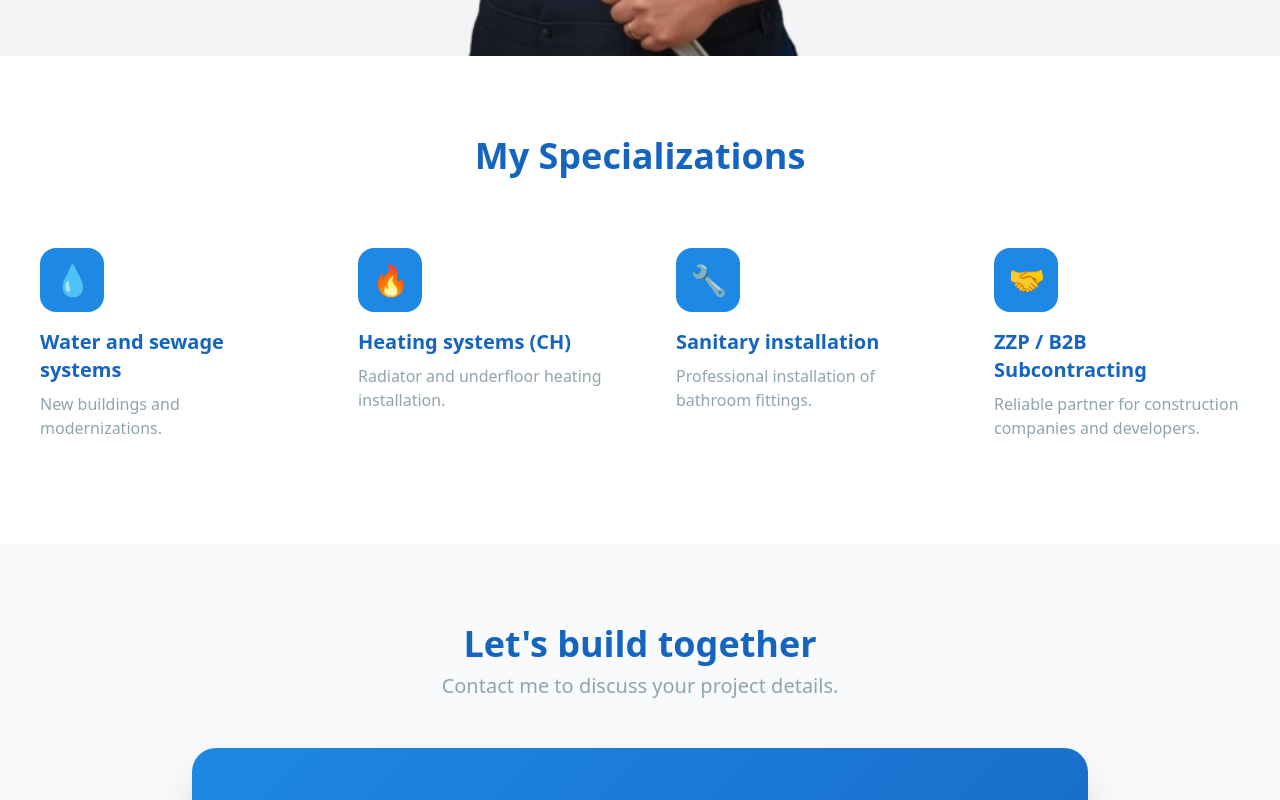
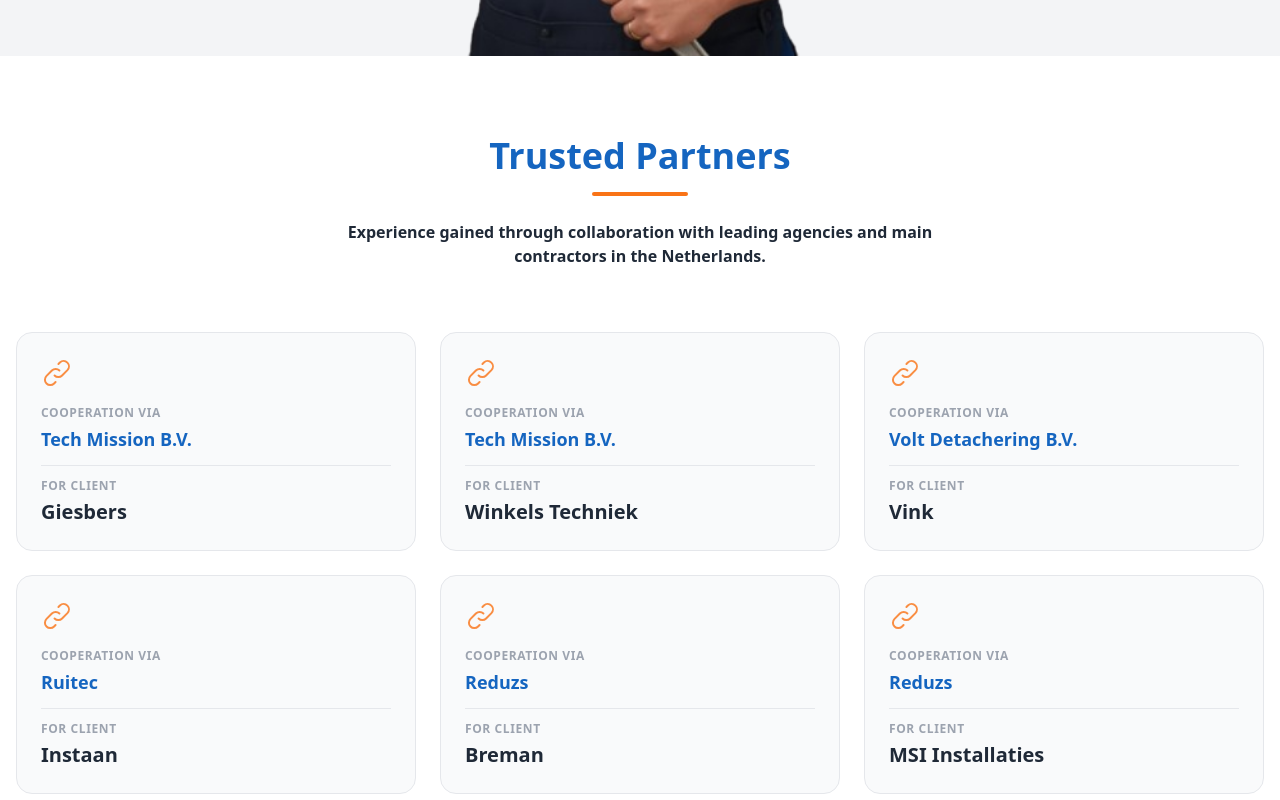
Before and after one commit to DavkoWeb-Studio/tom-buko-construction, a React (Vite) app: page / in a window 1280 px wide. Shown: the part 1840-2640 px from the top of the page. Built offline with nearby package versions, Linux system fonts and the light colour scheme.

Commit message:
dodawanie formularza

```diff
--- a/src/App.jsx
+++ b/src/App.jsx
@@ -1,5 +1,6 @@
 import Navbar from "./components/Navbar";
 import Hero from "./components/Hero";
+import Together from "./components/Together";
 import StatsCounter from "./components/StatsCounter";
 import About from "./components/About";
 import Services from "./components/Services";
@@ -13,6 +14,7 @@
       <Hero />
       <StatsCounter />
       <About />
+      <Together />
       <Services />
       <Contact />
       <Footer />
--- a/src/components/Contact.jsx
+++ b/src/components/Contact.jsx
@@ -10,7 +10,7 @@
       <div className="container mx-auto px-4">
         <div className="text-center mb-12">
           <h2 className="text-4xl font-bold text-blueDark">{t('contact_title')}</h2>
-          <p className="text-xl text-grayMedium mt-2">{t('contact_subtitle')}</p>
+          <h3 className="text-xl text-grayMedium mt-2">{t('contact_subtitle')}</h3>
         </div>
 
         <div className="max-w-4xl mx-auto grid md:grid-cols-2 gap-8 bg-gradient-hydraulic text-white p-8 md:p-12 rounded-3xl shadow-2xl">
--- /dev/null
+++ b/src/components/Together.jsx
@@ -0,0 +1,75 @@
+// src/components/Together.jsx
+import React from "react";
+import { useTranslation } from "react-i18next";
+
+const collaborations = [
+  { intermediary: "Tech Mission B.V.", client: "Giesbers" },
+  { intermediary: "Tech Mission B.V.", client: "Winkels Techniek" },
+  { intermediary: "Volt Detachering B.V.", client: "Vink" },
+  { intermediary: "Ruitec", client: "Instaan" },
+  { intermediary: "Reduzs", client: "Breman" },
+  { intermediary: "Reduzs", client: "MSI Installaties" },
+  { intermediary: "Verdo Werk", client: "I.C.D Installaties" },
+];
+
+export default function Together() {
+  const { t } = useTranslation();
+
+  return (
+    <section id="wspolpraca" className="py-20 bg-white">
+      <div className="container mx-auto px-4">
+
+        {/* Nagłówek sekcji */}
+        <div className="text-center mb-16">
+          <h2 className="text-3xl md:text-4xl font-bold text-blueDark mb-4 font-heading">
+            {t('together_title')}
+          </h2>
+          <div className="w-24 h-1 bg-orange-500 mx-auto rounded mb-6"></div>
+
+          {/* Tekst wprowadzający  - TERAZ Z TŁUMACZENIEM  */}
+         <h3 className="text-gray-800 font-bold max-w-2xl mx-auto">
+  {t('together_intro')}
+</h3>
+        </div>
+
+        {/* Grid kart */}
+        <div className="grid grid-cols-1 md:grid-cols-2 lg:grid-cols-3 gap-6">
+          {collaborations.map((item, index) => (
+            <div
+              key={index}
+              className="group bg-gray-50 hover:bg-white rounded-xl p-6 border border-gray-200 hover:border-orange-500 hover:shadow-lg transition-all duration-300"
+            >
+              {/* Ikona połączenia */}
+              <div className="mb-4 text-orange-500 opacity-80 group-hover:opacity-100 group-hover:scale-110 transition-transform origin-left">
+                 <svg className="w-8 h-8" fill="none" stroke="currentColor" viewBox="0 0 24 24">
+                   <path strokeLinecap="round" strokeLinejoin="round" strokeWidth={1.5} d="M13.828 10.172a4 4 0 00-5.656 0l-4 4a4 4 0 105.656 5.656l1.102-1.101m-.758-4.899a4 4 0 005.656 0l4-4a4 4 0 00-5.656-5.656l-1.1 1.1" />
+                 </svg>
+              </div>
+
+              {/* Agencja / Pośrednik */}
+              <div className="mb-3">
+                <span className="text-xs font-semibold text-gray-400 uppercase tracking-wider block mb-1">
+                   {t('together_via')}
+                </span>
+                <h3 className="text-lg font-bold text-blueDark"> {/*POGRUBIONE ✅ */}
+                  {item.intermediary}
+                </h3>
+              </div>
+
+              {/* Klient docelowy */}
+              <div className="pt-3 border-t border-gray-200 group-hover:border-orange-100 transition-colors">
+                <span className="text-xs font-semibold text-gray-400 uppercase tracking-wider block mb-1">
+                  {item.client ? t('together_client') : t('together_direct')}
+                </span>
+                <h3 className="text-xl font-bold text-gray-800"> {/*POGRUBIONE ✅  */}
+                  {item.client || "-"}
+                </h3>
+              </div>
+            </div>
+          ))}
+        </div>
+
+      </div>
+    </section>
+  );
+}
--- a/src/components/translations.js
+++ b/src/components/translations.js
@@ -2,20 +2,20 @@
 export const resources = {
     pl: {
     translation: {
-      // Navbar
+      // --- Navbar ---
       nav_start: 'Start',
       nav_uslugi: 'Usługi',
       nav_o_mnie: 'O mnie',
       nav_wspolpraca: 'Współpraca',
       nav_kontakt: 'Kontakt',
 
-      // Hero Section
+      // --- Hero Section ---
       hero_motto: 'Płynne rozwiązania, solidne fundamenty.',
       hero_description: 'Specjalistyczne usługi hydrauliczne dla budownictwa i klientów indywidualnych w Holandii.',
       hero_cta_call: 'Zadzwoń po wycenę',
       hero_cta_check: 'Sprawdź specjalizacje',
 
-      // Services
+      // --- Services ---
       services_title: 'Moje Specjalizacje',
       service_1_title: 'Instalacje wodno-kanalizacyjne',
       service_1_desc: 'Nowe budynki i modernizacje.',
@@ -26,16 +26,16 @@
       service_4_title: 'Podwykonawstwo ZZP / B2B',
       service_4_desc: 'Niezawodny partner dla firm budowlanych i deweloperów.',
 
-      // About
+      // --- About ---
       about_greeting: 'Cześć, jestem',
-      about_name: 'Tomek',
+      about_name: `Tomek`,
       about_p1: 'Jako założyciel Tom-Buko Construction, osobiście gwarantuję najwyższą jakość usług hydraulicznych. Moje 5-letnie doświadczenie na rynku holenderskim to pewność precyzji, rzetelności i nowoczesnych rozwiązań.',
       about_p2: 'Jako samozatrudniony wykonawca (ZZP) specjalizuję się we współpracy B2B z firmami budowlanymi i deweloperami jako zaufany podwykonawca. Dostarczam terminowe i bezproblemowe instalacje, które stają się solidnym fundamentem każdej inwestycji.',
       about_cta: 'Porozmawiajmy o współpracy',
       about_badge_title: 'Twój Fachowiec',
       about_badge_subtitle: 'w Holandii',
 
-      // Stats Counter
+      // --- Stats Counter ---
       stats_title: 'Profesjonalne Podejście',
       stats_description: 'Współpracuję z firmami budowlanymi i instalacyjnymi, zapewniając najwyższą jakość usług hydraulicznych.',
       stats_1_value: '5',
@@ -47,7 +47,7 @@
       stats_4_value: '100',
       stats_4_label: 'Profesjonalizm',
 
-      // Experience
+      // --- Experience ---
       exp_title: 'Doświadczenie, które buduje zaufanie',
       exp_subtitle: 'Jakość poparta latami praktyki i zaufaniem partnerów biznesowych.',
       exp_stat1_value: '5',
@@ -59,7 +59,14 @@
       exp_stat4_value: '100%',
       exp_stat4_label: 'Terminowości',
 
-      // Contact
+      // --- Together (Współpraca) ---
+      together_title: 'Zaufali nam',
+      together_intro:'Doświadczenie zdobyte poprzez współpracę z wiodącymi biurami i głównymi wykonawcami w Holandii.',
+      together_via: 'Współpraca przez',
+      together_client: 'Dla klienta',
+      together_direct: 'Klient bezpośredni',
+
+      // --- Contact ---
       contact_title: 'Zacznijmy budować razem',
       contact_subtitle: 'Skontaktuj się, aby omówić szczegóły Twojego projektu.',
       contact_phone_label: 'Telefon',
@@ -68,14 +75,11 @@
       contact_area_value: 'Haga i okolice (projekty B2B / ZZP)',
       contact_form_name: 'Imię i nazwisko / Firma',
       contact_form_phone: 'Numer telefonu',
-
-      // 👉 DODANE
       contact_form_email: 'Adres e-mail',
-
       contact_form_message: 'Krótki opis projektu...',
       contact_form_submit: 'Wyślij zapytanie',
 
-      // Footer
+      // --- Footer ---
       footer_motto: 'Płynne rozwiązania, solidne fundamenty.',
       footer_nav_title: 'Nawigacja',
       footer_spec_title: 'Główne specjalizacje',
@@ -91,20 +95,20 @@
 
   en: {
     translation: {
-      // Navbar
+      // --- Navbar ---
       nav_start: 'Home',
       nav_uslugi: 'Services',
       nav_o_mnie: 'About Me',
       nav_wspolpraca: 'Partnership',
       nav_kontakt: 'Contact',
 
-      // Hero
+      // --- Hero ---
       hero_motto: 'Fluid solutions, solid foundations.',
       hero_description: 'Specialized plumbing services for construction and private clients in the Netherlands.',
       hero_cta_call: 'Call for a quote',
       hero_cta_check: 'Check specializations',
 
-      // Services
+      // --- Services ---
       services_title: 'My Specializations',
       service_1_title: 'Water and sewage systems',
       service_1_desc: 'New buildings and modernizations.',
@@ -115,7 +119,7 @@
       service_4_title: 'ZZP / B2B Subcontracting',
       service_4_desc: 'Reliable partner for construction companies and developers.',
 
-      // About
+      // --- About ---
       about_greeting: "Hi, I'm",
       about_name: 'Tomek',
       about_p1: 'As the founder of Tom-Buko Construction, I personally guarantee the highest quality of plumbing services. My 5 years of experience in the Dutch market ensure precision, reliability, and modern solutions.',
@@ -124,7 +128,7 @@
       about_badge_title: 'Your Expert',
       about_badge_subtitle: 'in the Netherlands',
 
-      // Stats
+      // --- Stats ---
       stats_title: 'Professional Approach',
       stats_description: 'I cooperate with construction and installation companies, ensuring the highest quality of plumbing services.',
       stats_1_value: '5',
@@ -136,7 +140,7 @@
       stats_4_value: '100',
       stats_4_label: 'Professionalism',
 
-      // Experience
+      // --- Experience ---
       exp_title: 'Experience that builds trust',
       exp_subtitle: 'Quality backed by years of practice and trust of business partners.',
       exp_stat1_value: '5',
@@ -148,7 +152,16 @@
       exp_stat4_value: '100%',
       exp_stat4_label: 'On-time delivery',
 
-      // Contact
+      // --- Together (Partnership) ---
+      together_title: 'Trusted Partners',
+      together_intro: 'Experience gained through collaboration with leading agencies and main contractors in the Netherlands.',
+      together_via: 'Cooperation via',
+      together_client: 'For client',
+      together_direct: 'Direct client',
+    },
+
+
+    // --- Contact ---
     contact_title: "Let's build together",
     contact_subtitle: 'Contact me to discuss your project details.',
     contact_phone_label: 'Phone',
@@ -157,14 +170,11 @@
     contact_area_value: 'Den Haag en Zuid Holland (ZZP / B2B projects)',
     contact_form_name: 'Name / Company',
     contact_form_phone: 'Phone number',
-
-      // 👉 DODANE
     contact_form_email: 'Email address',
-
     contact_form_message: 'Brief project description...',
     contact_form_submit: 'Send inquiry',
 
-      // Footer
+    // --- Footer ---
     footer_motto: 'Fluid solutions, solid foundations.',
     footer_nav_title: 'Navigation',
     footer_spec_title: 'Main specializations',
@@ -175,25 +185,27 @@
     footer_contact_title: 'Quick contact',
     footer_contact_cta: 'Call to discuss your project',
     footer_copyright: 'Tom-Buko Construction. All rights reserved.',
-    }
+
+
     },
+
 
   nl: {
     translation: {
-      // Navbar
+      // --- Navbar ---
       nav_start: 'Start',
       nav_uslugi: 'Diensten',
       nav_o_mnie: 'Over Mij',
       nav_wspolpraca: 'Samenwerking',
       nav_kontakt: 'Contact',
 
-      // Hero
+      // --- Hero ---
       hero_motto: 'Vloeiende oplossingen, solide fundamenten.',
       hero_description: 'Gespecialiseerde loodgietersdiensten voor de bouw en particuliere klanten in Nederland.',
       hero_cta_call: 'Bel voor een offerte',
       hero_cta_check: 'Bekijk specialisaties',
 
-      // Services
+      // --- Services ---
       services_title: 'Mijn Specialisaties',
       service_1_title: 'Water- en rioleringsinstallaties',
       service_1_desc: 'Nieuwbouw en modernisaties.',
@@ -204,7 +216,7 @@
       service_4_title: 'ZZP / B2B Onderaanneming',
       service_4_desc: 'Betrouwbare partner voor bouwbedrijven en projectontwikkelaars.',
 
-      // About
+      // --- About ---
       about_greeting: 'Hallo, ik ben',
       about_name: 'Tomek',
       about_p1: 'Als oprichter van Tom-Buko Construction garandeer ik persoonlijk de hoogste kwaliteit van loodgietersdiensten. Mijn vijf jaar ervaring op de Nederlandse markt staat voor precisie, betrouwbaarheid en moderne oplossingen.',
@@ -213,7 +225,7 @@
       about_badge_title: 'Uw Expert',
       about_badge_subtitle: 'in Nederland',
 
-      // Stats
+      // --- Stats ---
       stats_title: 'Professionele Aanpak',
       stats_description: 'Ik werk samen met bouw- en installatiebedrijven en garandeer de hoogste kwaliteit van loodgietersdiensten.',
       stats_1_value: '5',
@@ -225,7 +237,7 @@
       stats_4_value: '100',
       stats_4_label: 'Professionaliteit',
 
-      // Experience
+      // --- Experience ---
       exp_title: 'Ervaring die vertrouwen opbouwt',
       exp_subtitle: 'Kwaliteit ondersteund door jarenlange praktijk en het vertrouwen van zakelijke partners.',
       exp_stat1_value: '5',
@@ -237,23 +249,29 @@
       exp_stat4_value: '100%',
       exp_stat4_label: 'Op tijd geleverd',
 
-      // Contact
+      // --- Together (Samenwerking) ---
+      together_title: 'Onze Partners',
+     together_intro:'Ervaring opgedaan door samenwerking met toonaangevende bureaus en hoofdaannemers in Nederland.',
+      together_via: 'Samenwerking via',
+      together_client: 'Voor opdrachtgever',
+      together_direct: 'Directe klant',
+
+    },
+
+      // --- Contact ---
       contact_title: 'Laten we samen bouwen',
       contact_subtitle: 'Neem contact op om uw project te bespreken.',
       contact_phone_label: 'Telefoon',
       contact_email_label: 'E-mail',
       contact_area_label: 'Werkgebied',
-      contact_area_value: 'Zuid Holland(ZZP / B2B projecten)',
+      contact_area_value: 'Zuid Holland (ZZP / B2B projecten)',
       contact_form_name: 'Naam / Bedrijf',
       contact_form_phone: 'Telefoonnummer',
-
-      // 👉 DODANE
       contact_form_email: 'E-mailadres',
-
       contact_form_message: 'Korte projectbeschrijving...',
       contact_form_submit: 'Verzend aanvraag',
 
-      // Footer
+      // --- Footer ---
       footer_motto: 'Vloeiende oplossingen, solide fundamenten.',
       footer_nav_title: 'Navigatie',
       footer_spec_title: 'Belangrijkste specialisaties',
@@ -264,6 +282,6 @@
       footer_contact_title: 'Snel contact',
       footer_contact_cta: 'Bel om het project te bespreken',
       footer_copyright: 'Tom-Buko Construction. Alle rechten voorbehouden.',
-    }
+
   }
 };
```
Lines whose indentation alone changed are shown as unchanged.
